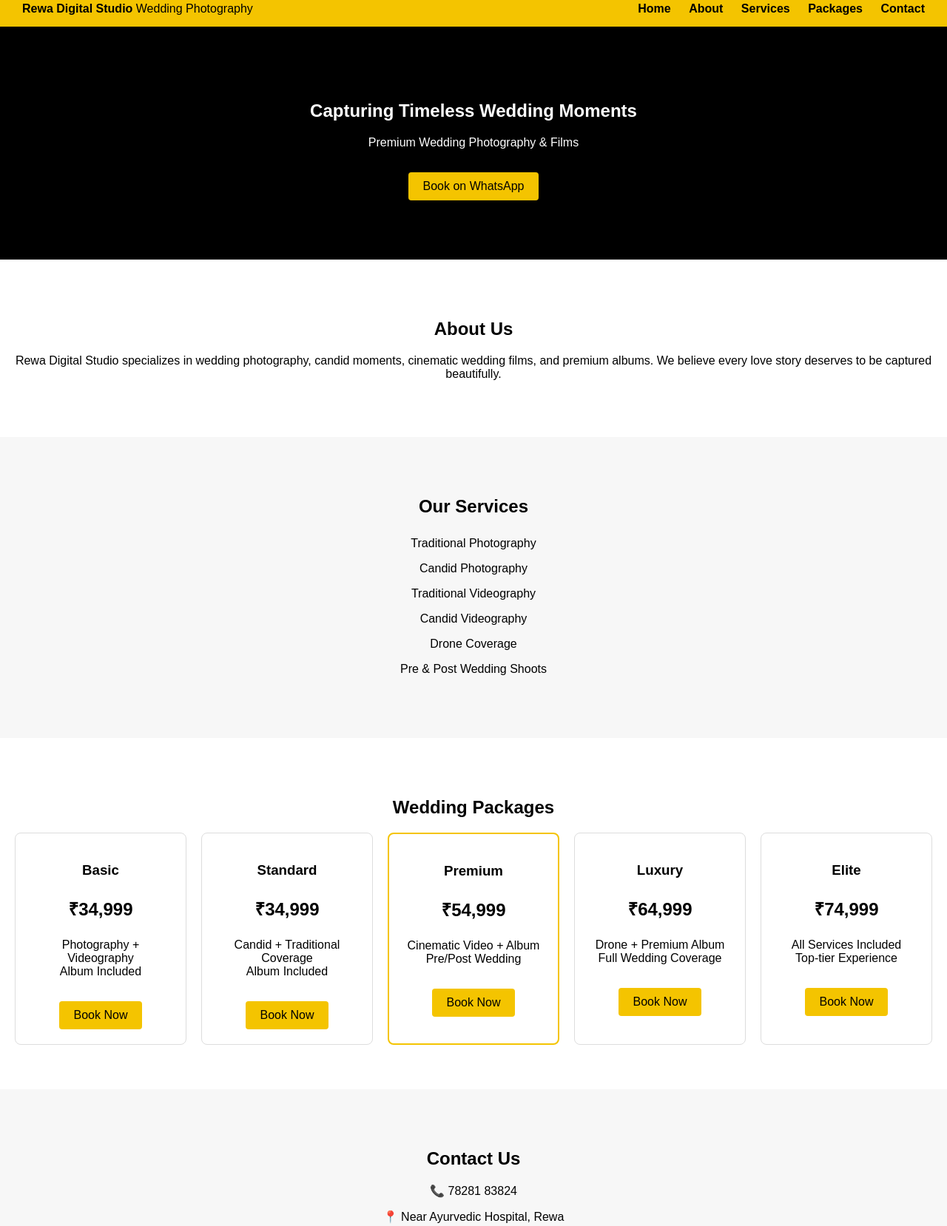
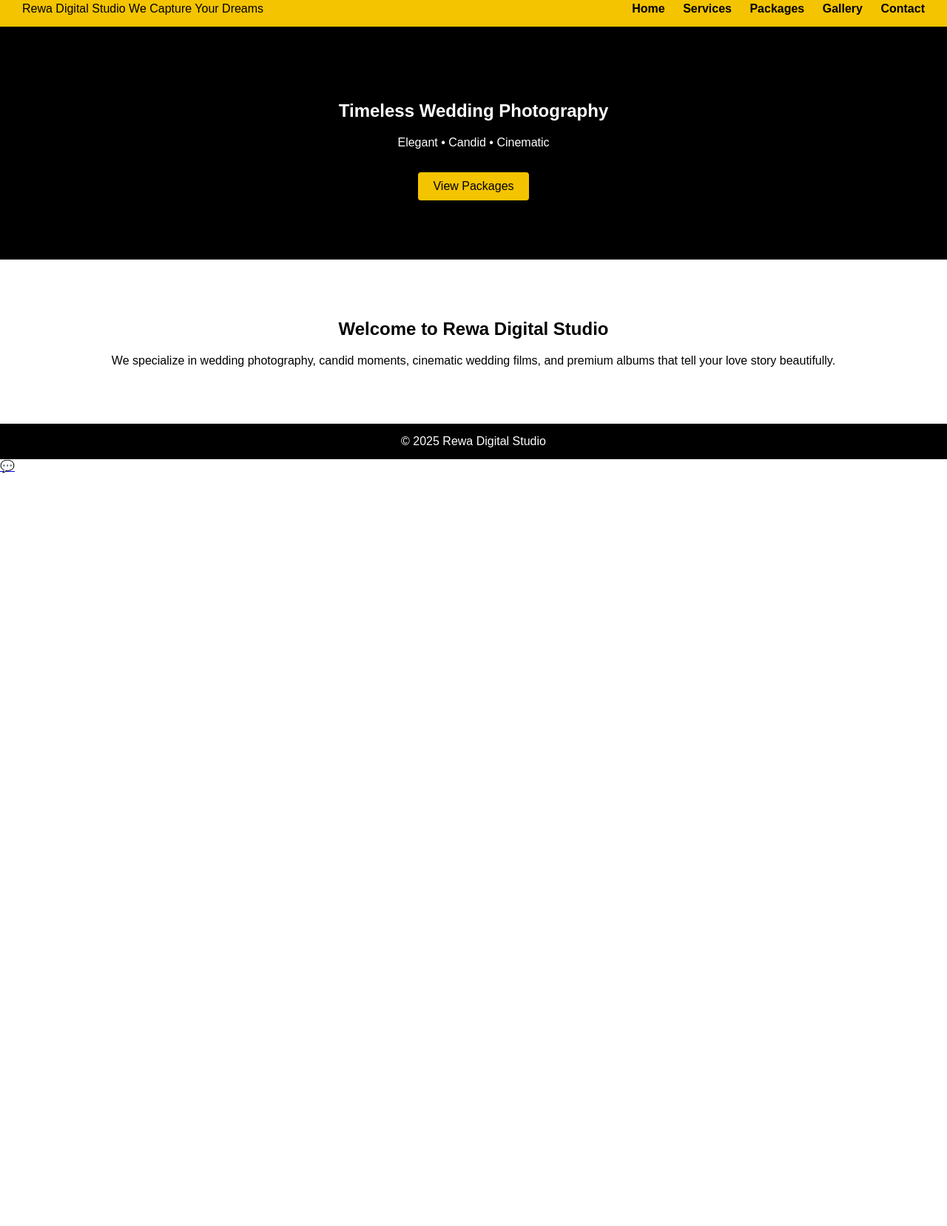
Before and after one commit to SatayamGautam/rewa-digital-studio, a plain HTML site: page index.html in a window 1280 px wide. Shown: the part 12-1670 px from the top of the page at 74% size. After the commit the page ends 800 px from the top, so only its background shows below. Drawn offline with Linux system fonts and the light colour scheme; files that its build step writes are made by us from their sources.

Commit message:
Update index.html

```diff
--- a/index.html
+++ b/index.html
@@ -1,114 +1,48 @@
 <!DOCTYPE html>
 <html lang="en">
 <head>
-  <meta charset="UTF-8" />
-  <title>Rewa Digital Studio | Wedding Photography</title>
-  <meta name="viewport" content="width=device-width, initial-scale=1.0" />
-  <link rel="stylesheet" href="style.css" />
+  <meta charset="UTF-8">
+  <title>Rewa Digital Studio | Wedding Photographer in Rewa</title>
+  <meta name="description" content="Rewa Digital Studio – Wedding photography, candid photography, cinematic wedding films in Rewa.">
+  <meta name="viewport" content="width=device-width, initial-scale=1.0">
+  <link rel="stylesheet" href="css/style.css">
+  <script defer src="js/main.js"></script>
 </head>
 <body>
 
-<!-- ================= HEADER ================= -->
 <header class="header">
   <div class="logo">
-    <strong>Rewa Digital Studio</strong>
-    <span>Wedding Photography</span>
+    <span class="brand">Rewa Digital Studio</span>
+    <span class="tagline">We Capture Your Dreams</span>
   </div>
-  <nav>
-    <a href="#home">Home</a>
-    <a href="#about">About</a>
-    <a href="#services">Services</a>
-    <a href="#packages">Packages</a>
-    <a href="#contact">Contact</a>
+  <nav class="nav">
+    <a href="index.html" class="active">Home</a>
+    <a href="services.html">Services</a>
+    <a href="packages.html">Packages</a>
+    <a href="gallery.html">Gallery</a>
+    <a href="contact.html">Contact</a>
   </nav>
 </header>
 
-<!-- ================= HERO ================= -->
-<section id="home" class="hero">
-  <h1>Capturing Timeless Wedding Moments</h1>
-  <p>Premium Wedding Photography & Films</p>
-  <a href="https://wa.me/917828183824" class="btn">Book on WhatsApp</a>
+<section class="hero">
+  <h1>Timeless Wedding Photography</h1>
+  <p>Elegant • Candid • Cinematic</p>
+  <a href="packages.html" class="btn">View Packages</a>
 </section>
 
-<!-- ================= ABOUT ================= -->
-<section id="about" class="section">
-  <h2>About Us</h2>
+<section class="section">
+  <h2>Welcome to Rewa Digital Studio</h2>
   <p>
-    Rewa Digital Studio specializes in wedding photography, candid moments,
-    cinematic wedding films, and premium albums. We believe every love story
-    deserves to be captured beautifully.
+    We specialize in wedding photography, candid moments, cinematic wedding films,
+    and premium albums that tell your love story beautifully.
   </p>
 </section>
 
-<!-- ================= SERVICES ================= -->
-<section id="services" class="section gray">
-  <h2>Our Services</h2>
-  <ul class="services">
-    <li>Traditional Photography</li>
-    <li>Candid Photography</li>
-    <li>Traditional Videography</li>
-    <li>Candid Videography</li>
-    <li>Drone Coverage</li>
-    <li>Pre & Post Wedding Shoots</li>
-  </ul>
-</section>
+<footer class="footer">
+  © 2025 Rewa Digital Studio
+</footer>
 
-<!-- ================= PACKAGES ================= -->
-<section id="packages" class="section">
-  <h2>Wedding Packages</h2>
-
-  <div class="cards">
-
-    <div class="card">
-      <h3>Basic</h3>
-      <p class="price">₹34,999</p>
-      <p>Photography + Videography<br>Album Included</p>
-      <a href="https://wa.me/917828183824?text=I%20want%20Basic%20package" class="btn">Book Now</a>
-    </div>
-
-    <div class="card">
-      <h3>Standard</h3>
-      <p class="price">₹34,999</p>
-      <p>Candid + Traditional Coverage<br>Album Included</p>
-      <a href="https://wa.me/917828183824?text=I%20want%20Standard%20package" class="btn">Book Now</a>
-    </div>
-
-    <div class="card featured">
-      <h3>Premium</h3>
-      <p class="price">₹54,999</p>
-      <p>Cinematic Video + Album<br>Pre/Post Wedding</p>
-      <a href="https://wa.me/917828183824?text=I%20want%20Premium%20package" class="btn">Book Now</a>
-    </div>
-
-    <div class="card">
-      <h3>Luxury</h3>
-      <p class="price">₹64,999</p>
-      <p>Drone + Premium Album<br>Full Wedding Coverage</p>
-      <a href="https://wa.me/917828183824?text=I%20want%20Luxury%20package" class="btn">Book Now</a>
-    </div>
-
-    <div class="card">
-      <h3>Elite</h3>
-      <p class="price">₹74,999</p>
-      <p>All Services Included<br>Top-tier Experience</p>
-      <a href="https://wa.me/917828183824?text=I%20want%20Elite%20package" class="btn">Book Now</a>
-    </div>
-
-  </div>
-</section>
-
-<!-- ================= CONTACT ================= -->
-<section id="contact" class="section gray">
-  <h2>Contact Us</h2>
-  <p>📞 78281 83824</p>
-  <p>📍 Near Ayurvedic Hospital, Rewa</p>
-  <a href="https://wa.me/917828183824" class="btn">Chat on WhatsApp</a>
-</section>
-
-<!-- ================= FOOTER ================= -->
-<footer class="footer">
-  <p>© 2025 Rewa Digital Studio. All rights reserved.</p>
-</footer>
+<a class="whatsapp-float" href="https://wa.me/917828183824" target="_blank">💬</a>
 
 </body>
 </html>
```
